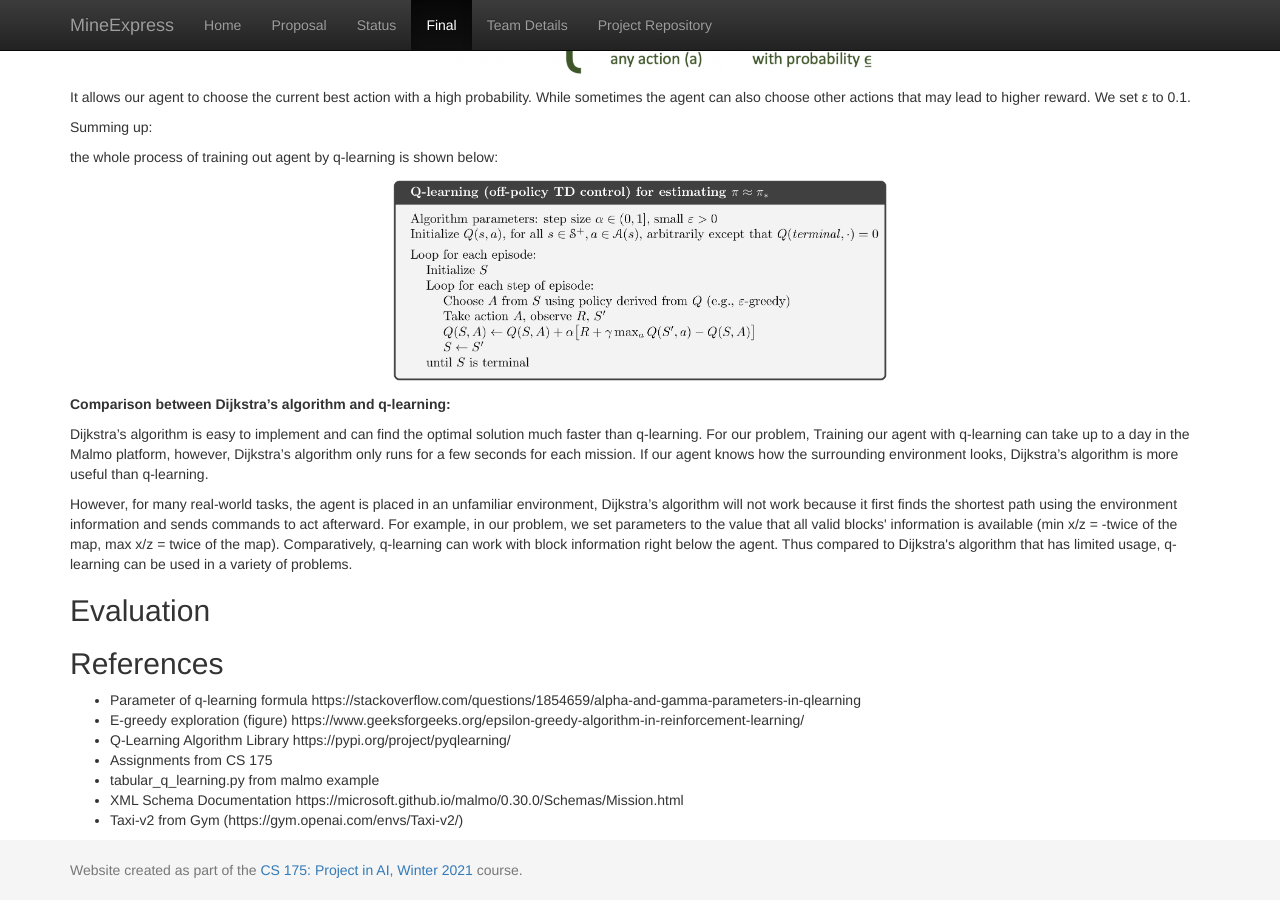
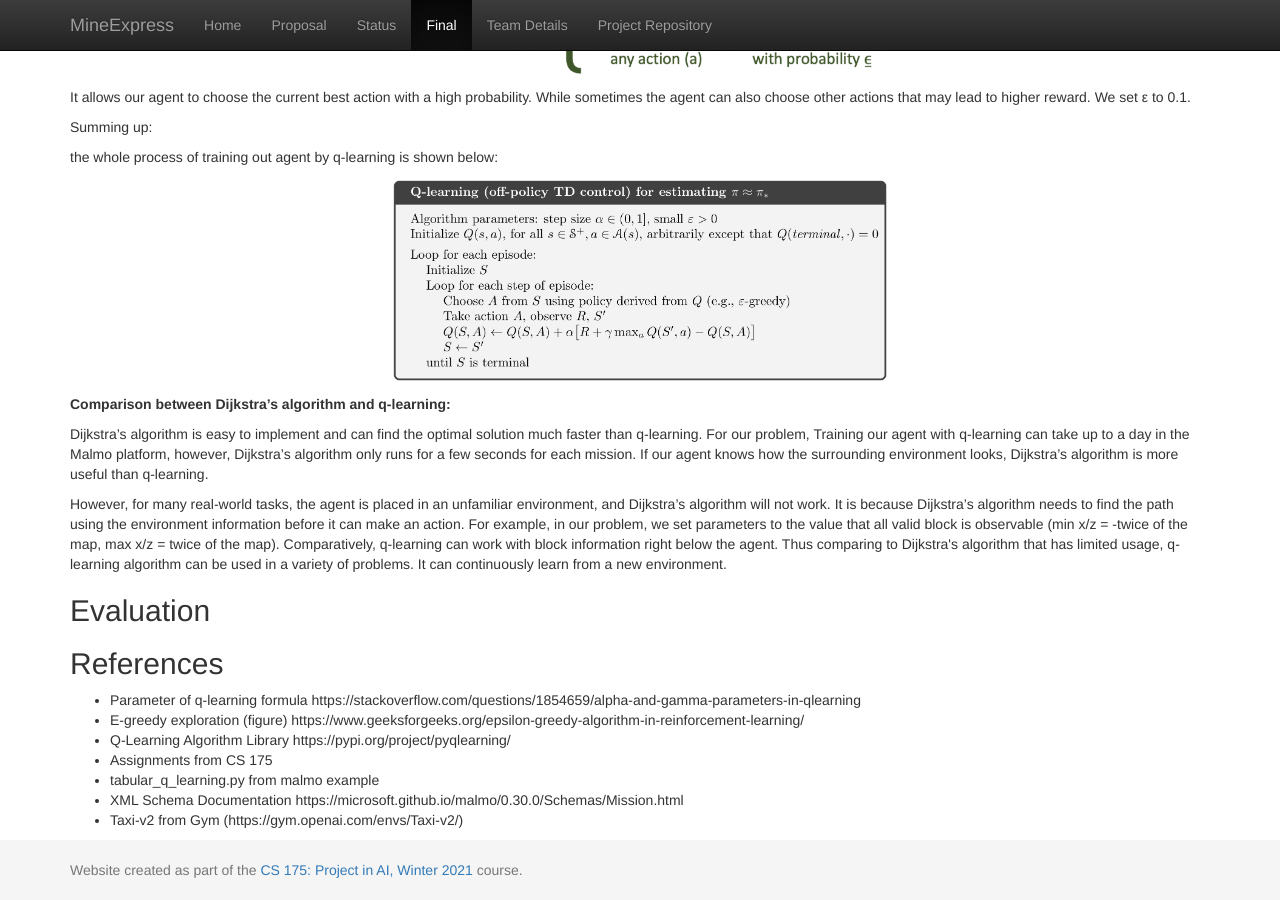
Before and after one commit to ETTOTW/Herobrine, a Jekyll site: the page built from docs/final.md, in a window 1280 px wide and 900 px high, scrolled down 4381 px. Built offline with Jekyll 4.4.1, drawn with Linux system fonts in a browser that asks for light colours.

Commit message:
Update final.md

```diff
--- a/docs/final.md
+++ b/docs/final.md
@@ -180,7 +180,7 @@ the whole process of training out agent by q-learning is shown below:
 
 Dijkstra's algorithm is easy to implement and can find the optimal solution much faster than q-learning. For our problem, Training our agent with q-learning can take up to a day in the Malmo platform, however, Dijkstra's algorithm only runs for a few seconds for each mission. If our agent knows how the surrounding environment looks, Dijkstra's algorithm is more useful than q-learning.
 
-However, for many real-world tasks, the agent is placed in an unfamiliar environment, Dijkstra's algorithm will not work because it first finds the shortest path using the environment information and sends commands to act afterward. For example, in our problem, we set <ObservationFromGrid> parameters to the value that all valid blocks' information is available (min x/z = -twice of the map, max x/z = twice of the map). Comparatively, q-learning can work with block information right below the agent. Thus compared to Dijkstra's algorithm that has limited usage, q-learning can be used in a variety of problems.
+However, for many real-world tasks, the agent is placed in an unfamiliar environment, and Dijkstra's algorithm will not work. It is because Dijkstra's algorithm needs to find the path using the environment information before it can make an action. For example, in our problem, we set <ObservationFromGrid> parameters to the value that all valid block is observable (min x/z = -twice of the map, max x/z = twice of the map). Comparatively, q-learning can work with block information right below the agent. Thus comparing to Dijkstra's algorithm that has limited usage, q-learning algorithm can be used in a variety of problems. It can continuously learn from a new environment.
 
 
 ## Evaluation
```
